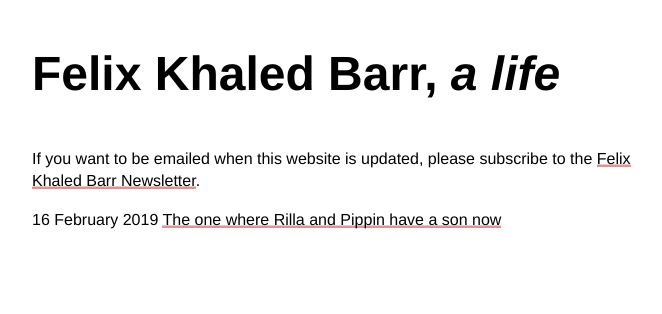
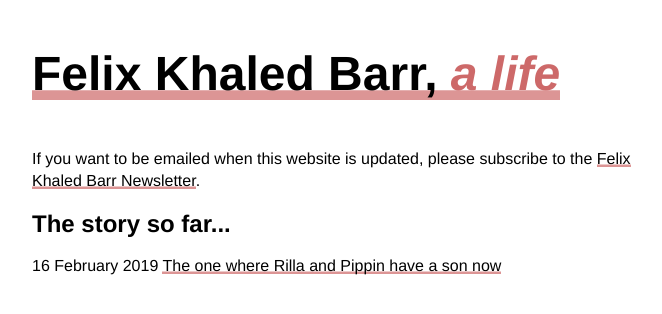
Before and after one commit to pippinbarr/felixkhaledbarr.com, a Jekyll site: the page built from index.md, in a window 1280 px wide. Shown: the top 314 px of the page, without its empty margins (308-970 px from the left). Built offline with Jekyll 4.4.1, drawn with Linux system fonts in a browser that asks for light colours.

Commit message:
Link back etc.

```diff
--- a/_includes/header.html
+++ b/_includes/header.html
@@ -6,7 +6,7 @@
 
 
     <div id="title">
-      <span id="name">Felix Khaled Barr</span>, <span id="life">a life</span>
+      <a href="https://www.felixkhaledbarr.com/"><span id="name">Felix Khaled Barr</span>, <span id="life">a life</span></a>
     </div>
 
     <nav>
--- a/_layouts/home.html
+++ b/_layouts/home.html
@@ -6,6 +6,8 @@ layout: default
   If you want to be emailed when this website is updated, please subscribe to the <a href="https://tinyletter.com/felixkhaledbarr">Felix Khaled Barr Newsletter</a>.
 </p>
 
+<h2>The story so far...</h2>
+
 {% for post in site.posts %}
 
 <div class="diary-entry">
--- a/assets/main.scss
+++ b/assets/main.scss
@@ -21,6 +21,7 @@ $linkUnderlineAlpha: 0.7;
 
 #life {
   font-style: italic;
+  color: $highlightColor;
 }
 
 /* @media screen { */
```
